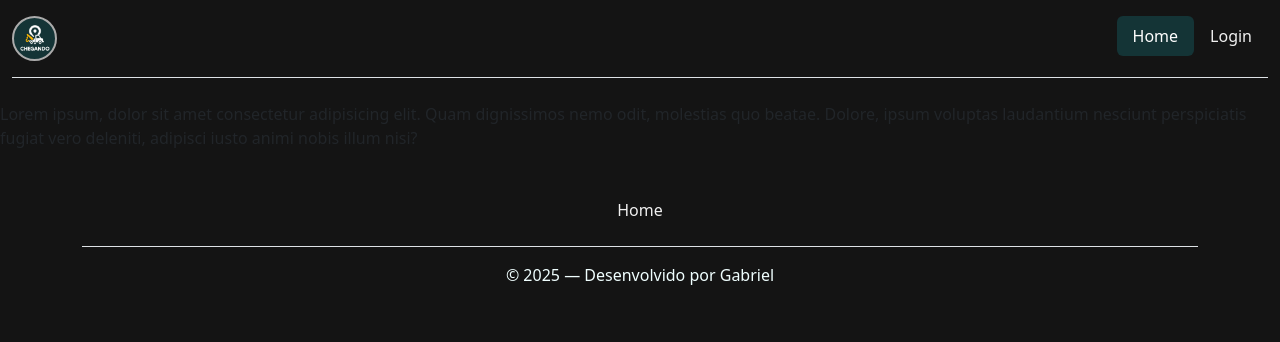
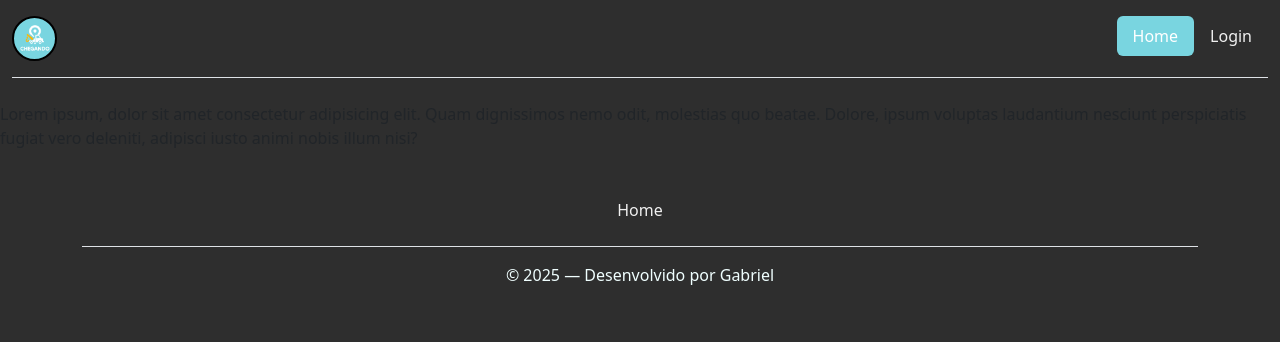
Before and after one commit to gabrielpassos2008/inicio_chegando, a Flask app: page / in a window 1280 px wide. Shown: the top 342 px of the page. Run offline with Flask 3, Linux system fonts and the light colour scheme; style sheets or scripts are compiled from the project's sources; some libraries are stand-ins or nearby versions.

Commit message:
alterei a cor do botao do nav

```diff
--- a/package.json
+++ b/package.json
@@ -4,7 +4,7 @@
   "main": "index.js",
   "scripts": {
     "test": "echo \"Error: no test specified\" && exit 1",
-    "sass": "sass --watch scss/style.scss css/bootstrap.css"
+    "sass": "sass --watch scss/style.scss static/bootstrap.css"
   },
   "keywords": [],
   "author": "",
--- a/scss/style.scss
+++ b/scss/style.scss
@@ -1,5 +1,5 @@
 
 $nav-link-color:rgb(240, 240, 240);
-$nav-pills-link-active-bg: #143436;
-$nav-link-hover-color:#143436;
+$nav-pills-link-active-bg: #79d5e0;
+$nav-link-hover-color:#79d5e0;
 @import "../node_modules/bootstrap/scss/bootstrap.scss";
--- a/static/style.css
+++ b/static/style.css
@@ -65,11 +65,11 @@
 }
 
 .circulo {
-    background-color: #143436;
+    background-color: #79d5e0;
     width: 45px;
     height: 45px;
     border-radius: 50%;
-    border: 2px solid rgb(171, 171, 171);
+    border: 2px solid rgb(0, 0, 0);
     display: flex;
     margin: 0 auto;
     display: flex;
@@ -85,7 +85,7 @@ body{
     display: flex;
     flex-direction: column;
     align-items: center;
-    background-color: #141414;
+    background-color: #2e2e2e;
 
 }
 footer{
```
